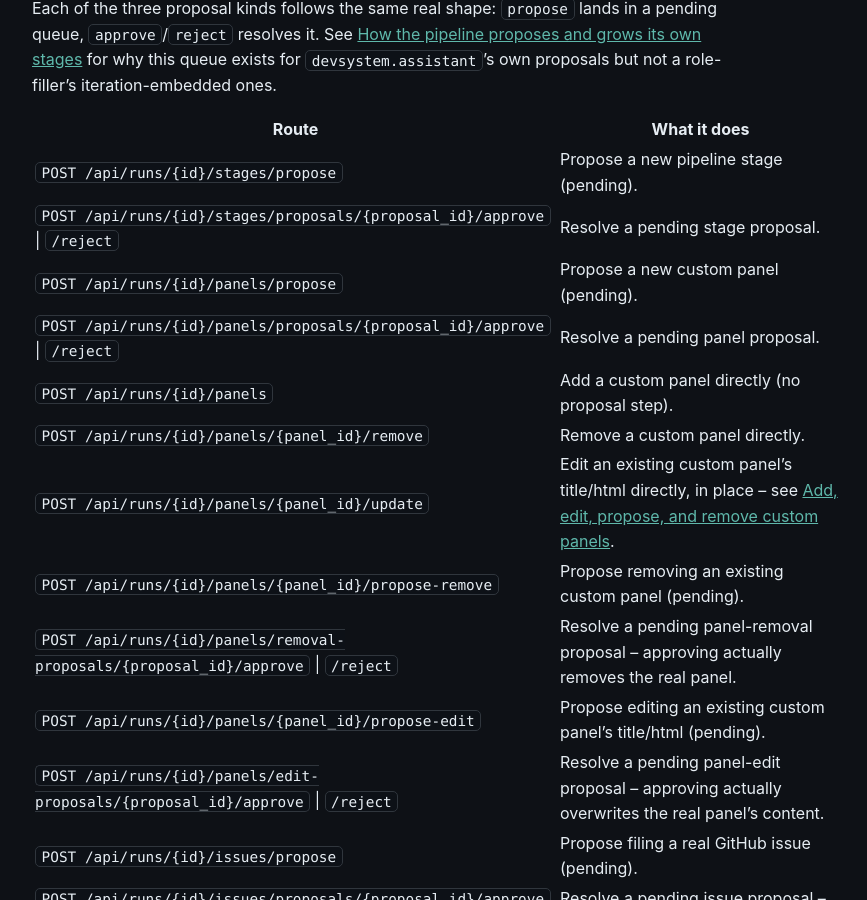
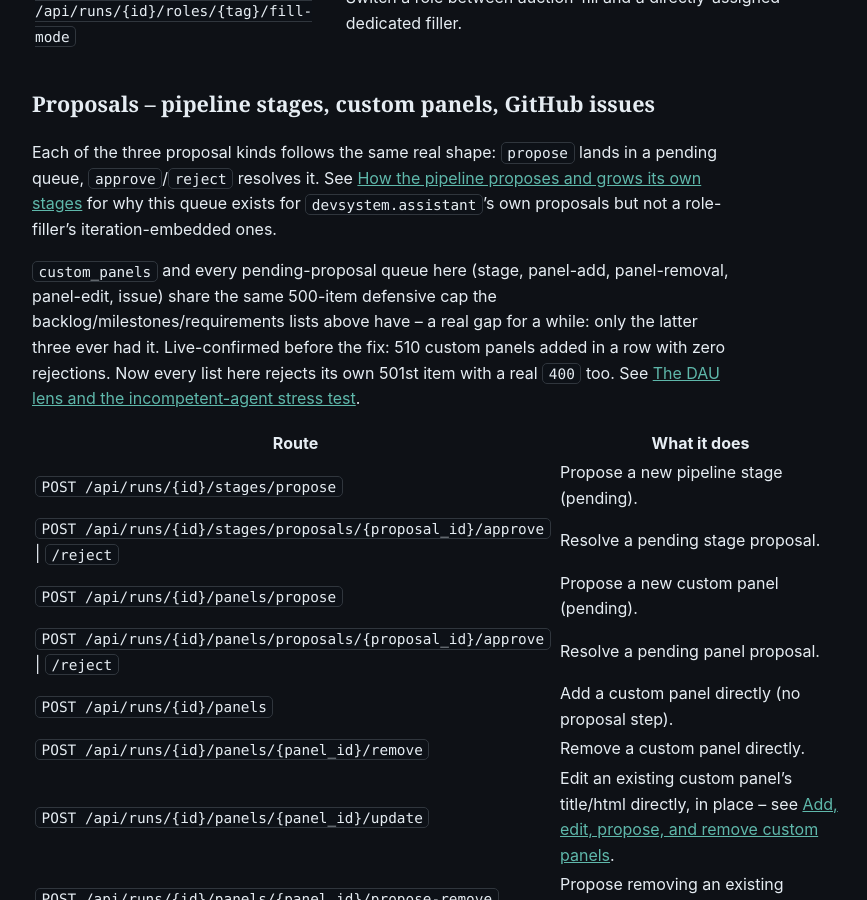
Before and after one commit to scimbe/CADS-devsystem-docs, a Jekyll site: the page built from _reference/rest-api.md, in a window 1280 px wide and 900 px high, scrolled down 3406 px. Shown: the whole window, without its empty margins (322-1189 px from the left). Built offline with Jekyll 4.4.1, drawn with Linux system fonts in a browser that asks for light colours; some of the changed text lies outside the part shown.

Commit message:
reference+explanation: document the extended 500-item defensive cap (run 22)
CADS-devsystem@1e22640 extended the pre-existing backlog/milestones/requirements
500-item cap to custom_panels and all four pending-proposal queues (stage,
panel-add, panel-removal, panel-edit, issue) -- this was undocumented on both
sides even before the extension, so this adds it in both places: a note on
each affected section of the REST API reference, and a new bullet + updated
count (twenty-one -> twenty-two) on the stress-test track-record page.

Hermetic Jekyll build confirmed clean; both new passages spot-checked in the
rendered _site output before cleanup.

Co-Authored-By: Claude Sonnet 5 <noreply@anthropic.com>
Claude-Session: https://claude.ai/code/session_018FkngvdKnmVcAT84EZe7Ur

```diff
--- a/_reference/rest-api.md
+++ b/_reference/rest-api.md
@@ -39,6 +39,12 @@ The real route table `web/src/main.rs` mounts, as of this writing -- not a desig
 
 ## Backlog, milestones, requirements
 
+Every list below is capped at 500 real items -- adding a 501st gets a real `400` naming the reason.
+A defensive cap, not a design limit: nothing else stops a client from adding items in a tight loop,
+and a run's `state.json` has to fit this host's own real, limited disk headroom. See
+[The DAU lens and the incompetent-agent stress test]({{ '/explanation/dau-lens-and-stress-testing/' | relative_url }})
+for how this was found and where else it applies.
+
 | Route | What it does |
 |---|---|
 | `POST /api/runs/{id}/backlog` | Add a backlog item (`{"text": "..."}`). |
@@ -66,6 +72,12 @@ Each of the three proposal kinds follows the same real shape: `propose` lands in
 `approve`/`reject` resolves it. See [How the pipeline proposes and grows its own stages]({{ '/explanation/self-optimizing-pipeline/' | relative_url }})
 for why this queue exists for `devsystem.assistant`'s own proposals but not a role-filler's
 iteration-embedded ones.
+
+`custom_panels` and every pending-proposal queue here (stage, panel-add, panel-removal, panel-edit,
+issue) share the same 500-item defensive cap the backlog/milestones/requirements lists above have --
+a real gap for a while: only the latter three ever had it. Live-confirmed before the fix: 510 custom
+panels added in a row with zero rejections. Now every list here rejects its own 501st item with a
+real `400` too. See [The DAU lens and the incompetent-agent stress test]({{ '/explanation/dau-lens-and-stress-testing/' | relative_url }}).
 
 | Route | What it does |
 |---|---|
```
Also changed, not shown: _explanation/dau-lens-and-stress-testing.md (+8 -2 lines).
